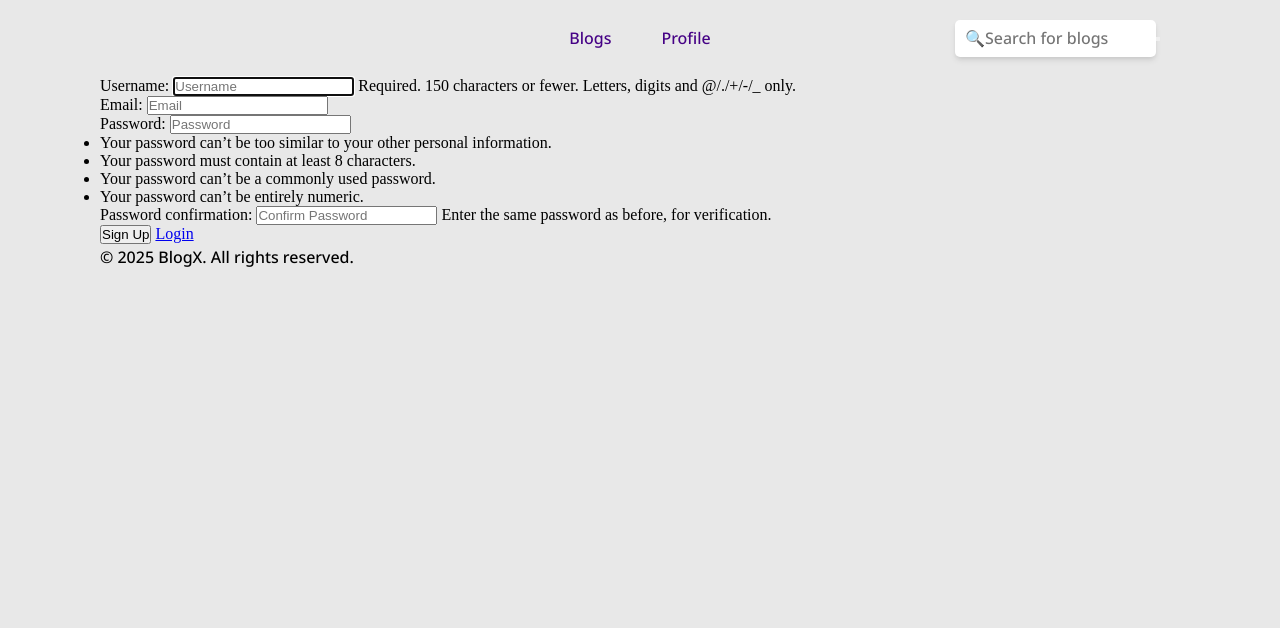
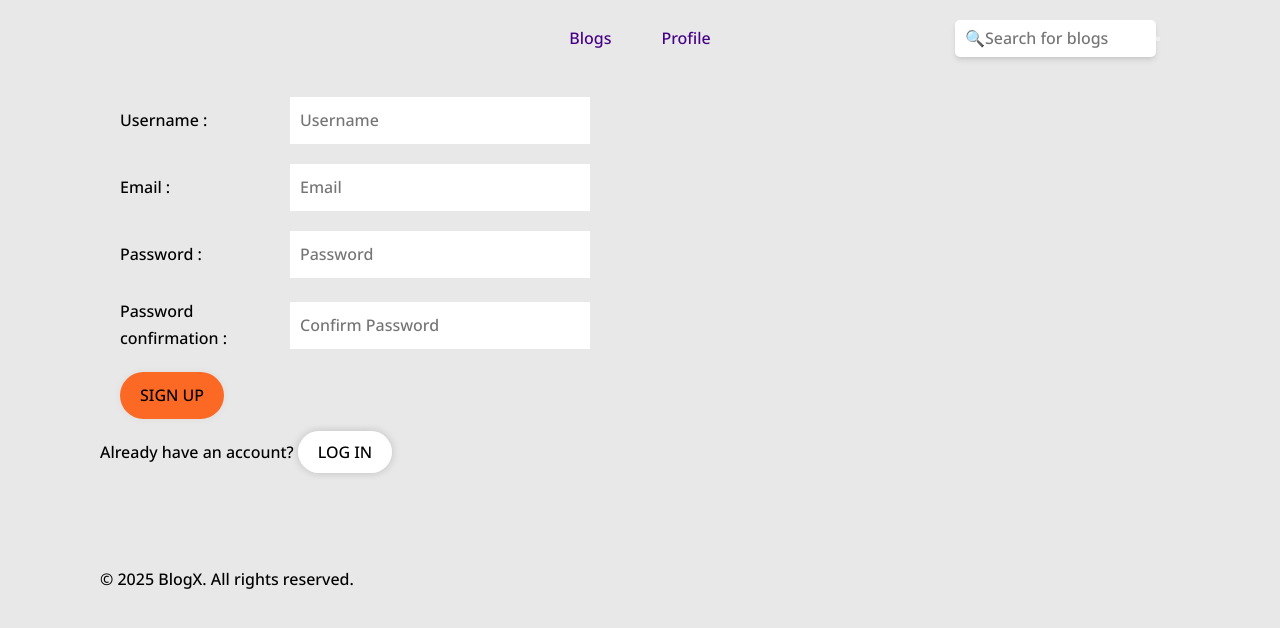
Before and after one commit to LokeshShrestha/Blog-System, a Django app: page /members/register/ in a window 1280 px wide. Shown: the top 628 px of the page. Run offline with Django 5.2, Linux system fonts and the light colour scheme.

Commit message:
css changes for desktop-view

```diff
--- a/members/forms.py
+++ b/members/forms.py
@@ -2,6 +2,8 @@ from django import forms
 from django.contrib.auth.forms import UserCreationForm, AuthenticationForm
 from django.contrib.auth.models import User
 from .models import UserProfile
+import re
+
 class RegistrationForm(UserCreationForm):
     email = forms.EmailField()
     class Meta():
@@ -16,6 +18,43 @@ class RegistrationForm(UserCreationForm):
         self.fields['email'].widget.attrs['placeholder'] = 'Email'
         self.fields['password1'].widget.attrs['placeholder'] = 'Password'
         self.fields['password2'].widget.attrs['placeholder'] = 'Confirm Password'
+    def clean_username(self):
+        username = self.cleaned_data.get('username')
+        if User.objects.filter(username=username).exists():
+            raise forms.ValidationError("This username is already taken.")
+        return username
+    def clean_email(self):
+        email = self.cleaned_data.get('email')
+        # Enhanced email validation
+        if not email:
+            raise forms.ValidationError("Email is required.")
+        email_regex = r'^[a-zA-Z0-9._%+-]+@[a-zA-Z0-9.-]+\.[a-zA-Z]{2,}$'
+        if not re.match(email_regex, email):
+            raise forms.ValidationError("Please enter a valid email address.")
+        if User.objects.filter(email=email).exists():
+            raise forms.ValidationError("This email is already registered. Please use a different email or try logging in.")
+        return email.lower()
+    def clean_password1(self):
+        password = self.cleaned_data.get('password1')
+
+        # Enhanced password validation
+        if not password:
+            raise forms.ValidationError("Password is required.")
+
+        if len(password) < 8:
+            raise forms.ValidationError("Password must be at least 8 characters long.")
+
+        if not re.search(r'[A-Z]', password):
+            raise forms.ValidationError("Password must contain at least one uppercase letter.")
+
+        if not re.search(r'[a-z]', password):
+            raise forms.ValidationError("Password must contain at least one lowercase letter.")
+
+        if not re.search(r'[0-9]', password):
+            raise forms.ValidationError("Password must contain at least one number.")
+
+        if not re.search(r'[!@#$%^&*(),.?":{}|<>]', password):
+            raise forms.ValidationError("Password must contain at least one special character (!@#$%^&*(),.?\":{}|<>).")
 
 class LoginForm(AuthenticationForm):
 
--- a/members/templates/signup.html
+++ b/members/templates/signup.html
@@ -1,10 +1,28 @@
 {% extends "base.html" %}
 {% block title %}Sign Up{% endblock %}
 {% block content %}
-<form method="post">
-    {% csrf_token %}
-    {{ form.as_p }}
-    <button type="submit">Sign Up</button>
-    <a href="{%url 'members:login'%}">Login</a>
-</form>
+    <form method="post" class="account-form ">
+      {% csrf_token %}
+      {% for field in form %}
+      <div class="form-group">
+        <div>
+            <label for="{{ field.id_for_label }}" class="text">{{ field.label }} : </label>
+            {{ field }}
+        </div>
+        {% if field.errors %}
+        <div class="error-message alerts">
+          {{ field.errors }}
+        </div>
+        {% endif %}
+      </div>
+      {% endfor %}
+
+      <button type="submit" class="button-secondary text">Sign Up</button>
+    </form>
+    <p class="text signup-p">
+        Already have an account?
+        <a class="button-primary text" href="{% url 'members:login' %}">Log in</a>
+      </p>
+  </div>
+</section>
 {% endblock %}
--- a/static/css/nav-footer.css
+++ b/static/css/nav-footer.css
@@ -141,3 +141,51 @@ footer {
     border: none;
     outline: none;
 }
+.account-form {
+    display: flex;
+    flex-direction: column;
+    gap: 20px;
+    padding: 20px;
+    align-items: flex-start;
+}
+.form-group div input {
+    font-family: var(--font-family);
+    font-size: 16px;
+    line-height: 27px;
+    font-weight: 480;
+    font-style: var(--font-style);
+    font-optical-sizing: var(--font-optical-sizing);
+    padding: 10px ;
+    width: 300px;
+    border: none;
+    outline: none;
+}
+.form-group div label {
+    display: inline-block;
+    width: 150px;
+}
+.form-group div{
+    display: flex;
+    gap: 20px;
+    align-items: center;
+    justify-content: left;
+}
+.form-group .error-message ul {
+    list-style: none;
+    margin-left: 10px;
+}
+.signup-p{
+    margin-bottom: 100px;
+}
+.login-form .errorlist {
+        list-style: none;
+        margin-left: 10px;
+    }
+.login-form .errorlist li {
+    font-family: var(--font-family);
+    font-size: 16px;
+    line-height: 27px;
+    font-weight: 480;
+    font-style: var(--font-style);
+    font-optical-sizing: var(--font-optical-sizing);
+}
```
Also changed, not shown: db.sqlite3.
